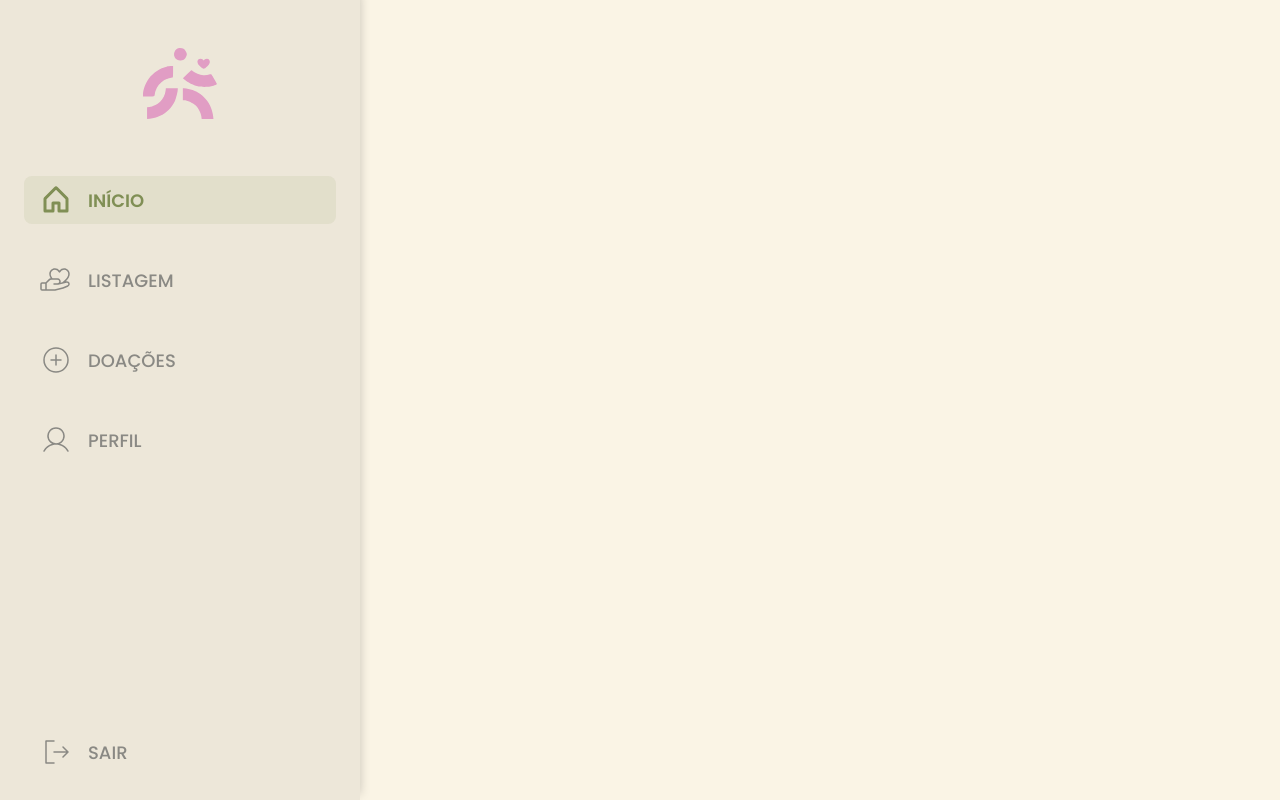
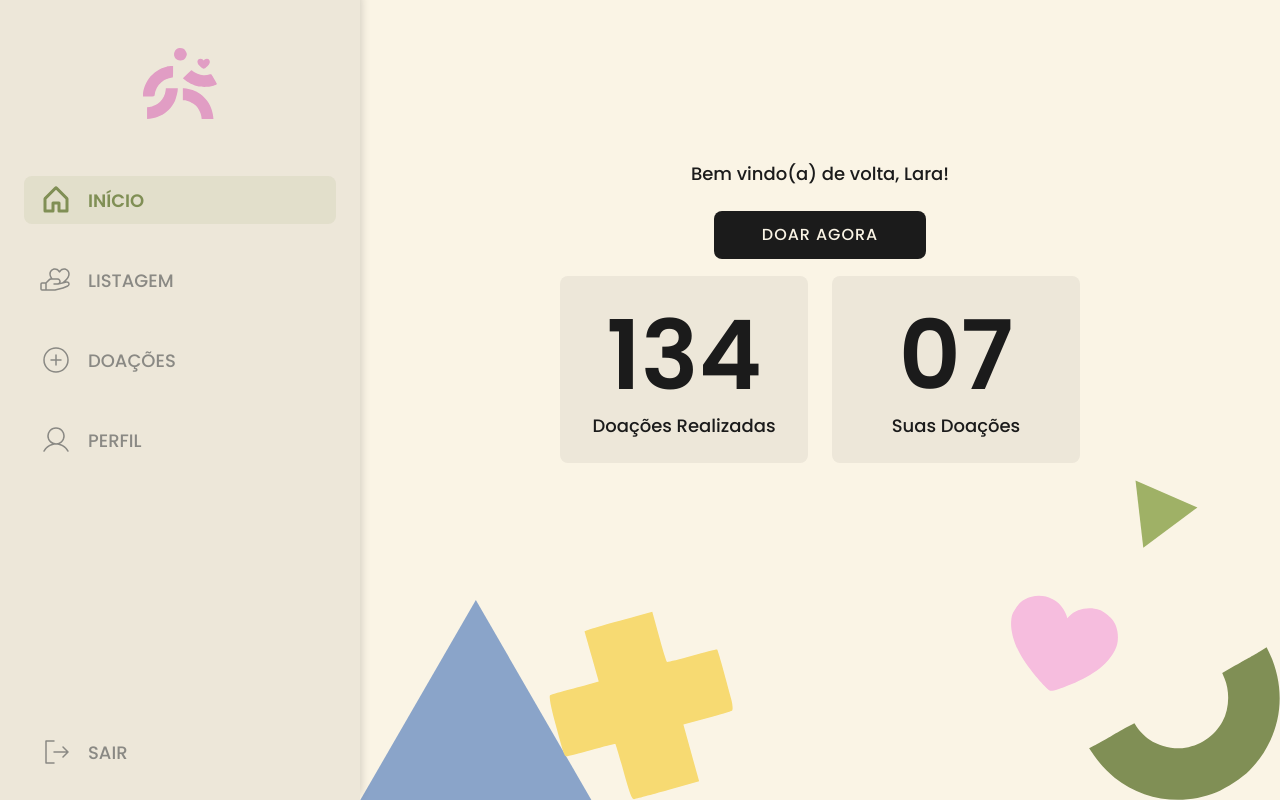
Before and after one commit to larascremin/donations-web-app, a React (Vite) app: page /home in a window 1280 px wide. Built offline with nearby package versions, Linux system fonts and the light colour scheme.

Commit message:
add responsible page for home (hardcoded)

```diff
--- a/src/pages/tabHome/Home.jsx
+++ b/src/pages/tabHome/Home.jsx
@@ -1,9 +1,62 @@
 import NavigationBar from "../../components/NavigationBar";
+import { useMediaQuery } from "react-responsive";
+import home01 from "../../assets/images/cj-home-01.svg";
+import home02 from "../../assets/images/cj-home-02.svg";
+import home05 from "../../assets/images/cj-home-05.svg";
 
 function Home() {
+  const isMobile = useMediaQuery({ maxWidth: 768 });
+  const nome = "Lara";
+
   return (
-    <div className="">
-      <NavigationBar />
+    <div className="flex">
+      <div className={isMobile ? "" : "w-[360px] h-screen"}>
+        <NavigationBar />
+      </div>
+      <div className="flex-1 h-screen flex flex-col justify-between items-center">
+        <div
+          className={
+            isMobile
+              ? "flex flex-col items-center gap-5 mt-10"
+              : "flex flex-col items-center gap-6 mt-40"
+          }
+        >
+          <h3 className="text-[var(--base-05)]">
+            Bem vindo(a) de volta, {nome}!
+          </h3>
+          <button className="button-std px-12">DOAR AGORA</button>
+        </div>
+        <div className={isMobile ? "flex flex-col gap-4" : "flex gap-6 "}>
+          <div className="text-center bg-[var(--base-02)] py-6 w-62 rounded-lg">
+            <h1 className={isMobile ? "text-[4rem] -m-4" : "text-[6rem] -m-4"}>
+              134
+            </h1>
+            <h3>Doações Realizadas</h3>
+          </div>
+          {isMobile ? (
+            <></>
+          ) : (
+            <div className="text-center bg-[var(--base-02)] py-6 w-62 rounded-lg">
+              <h1
+                className={isMobile ? "text-[4rem] -m-4" : "text-[6rem] -m-4"}
+              >
+                07
+              </h1>
+              <h3>Suas Doações</h3>
+            </div>
+          )}
+        </div>
+        {isMobile ? (
+          <div className="mb-[90px]">
+            <img src={home05} className="h-60" />
+          </div>
+        ) : (
+          <div className="w-full flex justify-between items-baseline ">
+            <img src={home01} className="h-50" />
+            <img src={home02} className="h-80" />
+          </div>
+        )}
+      </div>
     </div>
   );
 }
```
